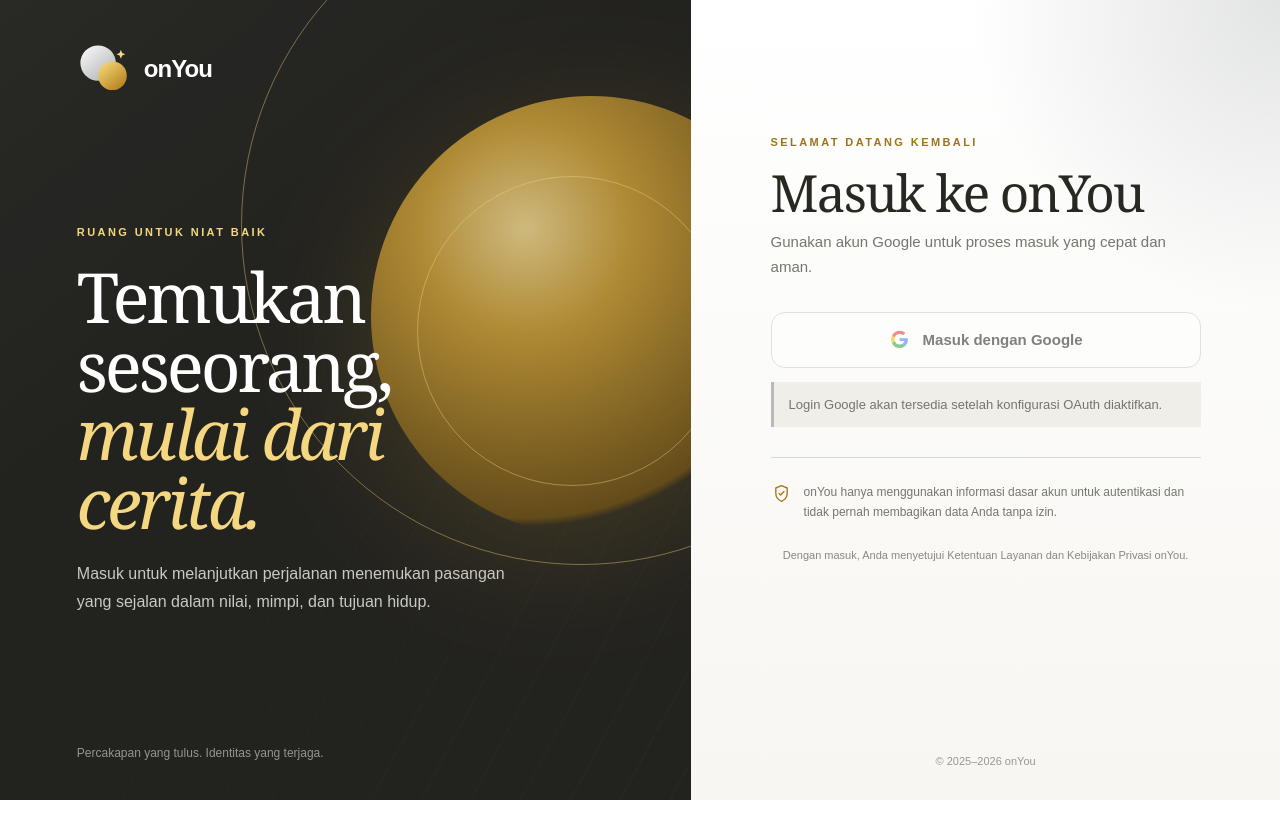
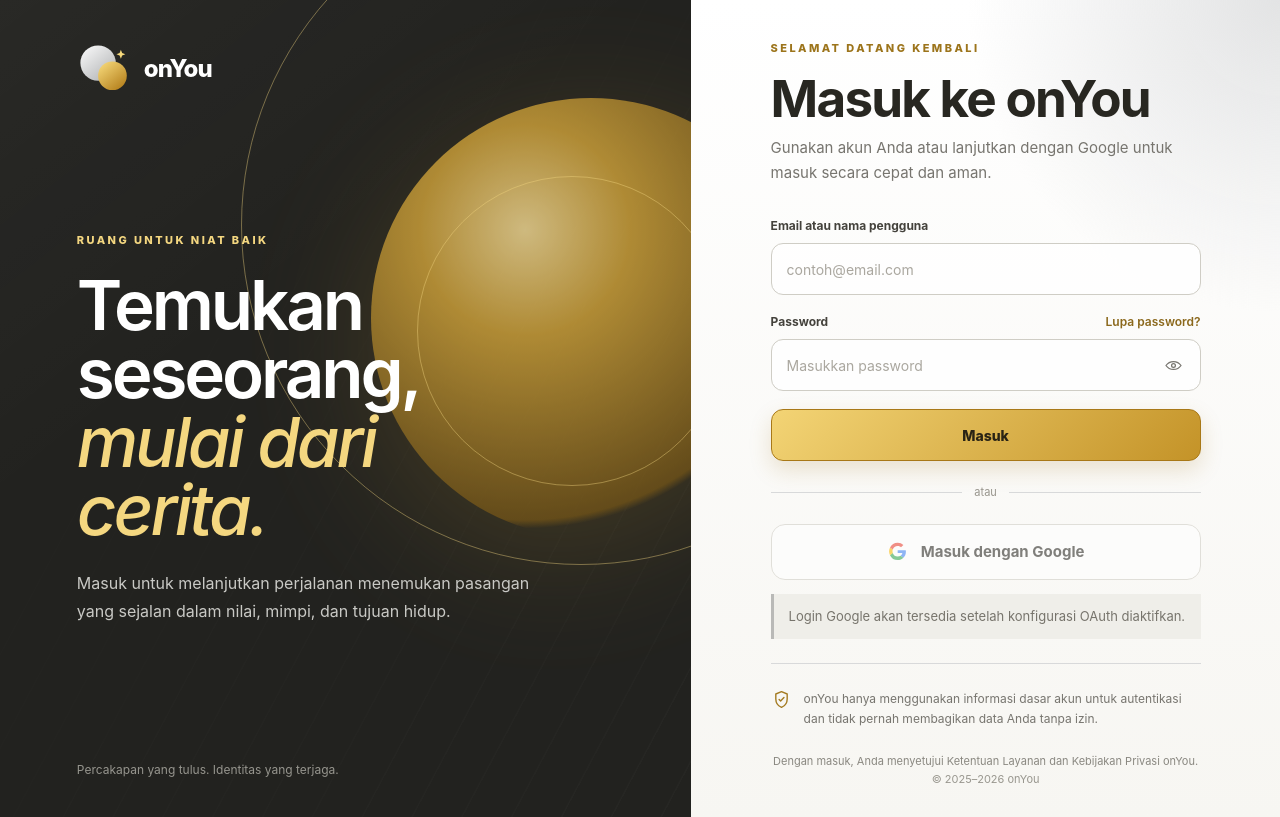
Before and after one commit to n4inz/onYou, a Next.js app: page /login in a window 1280 px wide. Built offline with nearby package versions, Linux system fonts and the light colour scheme; no server answers.

Commit message:
feat: add credential login form

```diff
--- /dev/null
+++ b/src/app/login/credentials-login-form.tsx
@@ -0,0 +1,79 @@
+"use client";
+
+import { useState, type FormEvent } from "react";
+import styles from "./login.module.css";
+
+export function CredentialsLoginForm() {
+  const [showPassword, setShowPassword] = useState(false);
+  const [message, setMessage] = useState<string | null>(null);
+
+  function handleSubmit(event: FormEvent<HTMLFormElement>) {
+    event.preventDefault();
+    setMessage(
+      "Login akun belum terhubung ke layanan pengguna. Silakan gunakan Google untuk sementara.",
+    );
+  }
+
+  return (
+    <form className={styles.credentialsForm} onSubmit={handleSubmit}>
+      <div className={styles.field}>
+        <label htmlFor="identity">Email atau nama pengguna</label>
+        <input
+          id="identity"
+          name="identity"
+          type="text"
+          autoComplete="username"
+          placeholder="contoh@email.com"
+          required
+        />
+      </div>
+
+      <div className={styles.field}>
+        <div className={styles.labelRow}>
+          <label htmlFor="password">Password</label>
+          <a href="#forgot-password">Lupa password?</a>
+        </div>
+        <div className={styles.passwordField}>
+          <input
+            id="password"
+            name="password"
+            type={showPassword ? "text" : "password"}
+            autoComplete="current-password"
+            placeholder="Masukkan password"
+            minLength={8}
+            required
+          />
+          <button
+            type="button"
+            className={styles.passwordToggle}
+            onClick={() => setShowPassword((current) => !current)}
+            aria-label={showPassword ? "Sembunyikan password" : "Tampilkan password"}
+            aria-pressed={showPassword}
+          >
+            <EyeIcon crossed={showPassword} />
+          </button>
+        </div>
+      </div>
+
+      {message ? (
+        <p className={styles.credentialMessage} role="status">
+          {message}
+        </p>
+      ) : null}
+
+      <button className={styles.loginButton} type="submit">
+        Masuk
+      </button>
+    </form>
+  );
+}
+
+function EyeIcon({ crossed }: { crossed: boolean }) {
+  return (
+    <svg viewBox="0 0 24 24" aria-hidden="true">
+      <path d="M2.5 12s3.4-5 9.5-5 9.5 5 9.5 5-3.4 5-9.5 5-9.5-5-9.5-5Z" />
+      <circle cx="12" cy="12" r="2.4" />
+      {crossed ? <path d="m4 4 16 16" /> : null}
+    </svg>
+  );
+}
--- a/src/app/login/login.module.css
+++ b/src/app/login/login.module.css
@@ -11,6 +11,7 @@
   grid-template-columns: minmax(0, 1.08fr) minmax(420px, 0.92fr);
   color: var(--ink);
   background: #f7f6f2;
+  font-family: -apple-system, BlinkMacSystemFont, "SF Pro Text", "SF Pro Display", "Helvetica Neue", Arial, sans-serif;
 }
 
 .page,
@@ -95,14 +96,14 @@
 .story h1 {
   max-width: 600px;
   margin: 22px 0 24px;
-  font-family: Georgia, "Times New Roman", serif;
+  font-family: -apple-system, BlinkMacSystemFont, "SF Pro Display", "Helvetica Neue", Arial, sans-serif;
   font-size: clamp(48px, 5.4vw, 78px);
-  font-weight: 400;
+  font-weight: 640;
   line-height: .99;
   letter-spacing: -.045em;
 }
 
-.story h1 em { display: block; color: var(--gold-light); font-weight: 400; }
+.story h1 em { display: block; color: var(--gold-light); font-weight: 520; }
 
 .intro {
   max-width: 510px;
@@ -141,9 +142,9 @@
 
 .loginContent h2 {
   margin: 14px 0 10px;
-  font-family: Georgia, "Times New Roman", serif;
+  font-family: -apple-system, BlinkMacSystemFont, "SF Pro Display", "Helvetica Neue", Arial, sans-serif;
   font-size: clamp(38px, 4vw, 54px);
-  font-weight: 400;
+  font-weight: 650;
   line-height: 1.08;
   letter-spacing: -.035em;
 }
@@ -155,7 +156,111 @@
   line-height: 1.65;
 }
 
-.form { width: 100%; }
+.credentialsForm,
+.googleForm { width: 100%; }
+
+.credentialsForm { display: grid; gap: 18px; }
+
+.field { display: grid; gap: 8px; }
+
+.field label,
+.labelRow a {
+  color: #44423c;
+  font-size: 12px;
+  font-weight: 680;
+}
+
+.labelRow {
+  display: flex;
+  align-items: center;
+  justify-content: space-between;
+  gap: 16px;
+}
+
+.labelRow a { color: #8b681c; font-weight: 600; text-underline-offset: 3px; }
+
+.field input {
+  width: 100%;
+  height: 52px;
+  padding: 0 15px;
+  border: 1px solid #cfcdc5;
+  border-radius: 12px;
+  color: #292823;
+  background: rgba(255,255,255,.86);
+  font: inherit;
+  font-size: 14px;
+  outline: none;
+  transition: border-color .2s ease, box-shadow .2s ease, background .2s ease;
+}
+
+.field input::placeholder { color: #aaa79f; }
+.field input:focus { border-color: var(--gold); background: #fff; box-shadow: 0 0 0 3px rgba(201,154,46,.14); }
+
+.passwordField { position: relative; }
+.passwordField input { padding-right: 50px; }
+
+.passwordToggle {
+  position: absolute;
+  top: 50%;
+  right: 10px;
+  width: 34px;
+  height: 34px;
+  border: 0;
+  display: grid;
+  place-items: center;
+  color: #77756f;
+  background: transparent;
+  transform: translateY(-50%);
+  cursor: pointer;
+}
+
+.passwordToggle svg {
+  width: 19px;
+  height: 19px;
+  fill: none;
+  stroke: currentColor;
+  stroke-linecap: round;
+  stroke-linejoin: round;
+  stroke-width: 1.6;
+}
+
+.passwordToggle:focus-visible { outline: 2px solid var(--gold); border-radius: 7px; }
+
+.loginButton {
+  min-height: 52px;
+  border: 1px solid #a87817;
+  border-radius: 12px;
+  color: #2a2415;
+  background: linear-gradient(135deg, #f3d475, #c49328);
+  box-shadow: 0 9px 22px rgba(153,111,24,.18);
+  font: inherit;
+  font-size: 14px;
+  font-weight: 760;
+  cursor: pointer;
+  transition: transform .2s ease, box-shadow .2s ease;
+}
+
+.loginButton:hover { transform: translateY(-2px); box-shadow: 0 12px 26px rgba(153,111,24,.24); }
+.loginButton:focus-visible { outline: 3px solid rgba(201,154,46,.34); outline-offset: 3px; }
+
+.credentialMessage {
+  margin: -2px 0 0;
+  color: #766020;
+  font-size: 12px;
+  line-height: 1.55;
+}
+
+.separator {
+  margin: 23px 0;
+  display: flex;
+  align-items: center;
+  gap: 12px;
+  color: #98958d;
+  font-size: 11px;
+}
+
+.separator::before,
+.separator::after { content: ""; height: 1px; flex: 1; background: var(--silver); }
 
 .googleButton {
   width: 100%;
@@ -201,7 +306,7 @@
 .configurationNote { margin: 14px 0 0; color: #77746c; background: #efeee9; border-color: #b9b9b7; }
 
 .trustNote {
-  margin-top: 30px;
+  margin-top: 24px;
   padding-top: 25px;
   border-top: 1px solid var(--silver);
   display: flex;
@@ -255,5 +360,7 @@
 }
 
 @media (prefers-reduced-motion: reduce) {
-  .googleButton { transition: none; }
+  .googleButton,
+  .loginButton,
+  .field input { transition: none; }
 }
--- a/src/app/login/page.tsx
+++ b/src/app/login/page.tsx
@@ -4,12 +4,13 @@
 import { redirect } from "next/navigation";
 import { AuthError } from "next-auth";
 import { signIn } from "@/auth";
+import { CredentialsLoginForm } from "./credentials-login-form";
 import { GoogleLoginButton } from "./google-login-button";
 import styles from "./login.module.css";
 
 export const metadata: Metadata = {
   title: "Masuk | onYou",
-  description: "Masuk ke onYou dengan akun Google Anda.",
+  description: "Masuk ke onYou menggunakan akun Anda atau Google.",
 };
 
 const errorMessages: Record<string, string> = {
@@ -111,7 +112,8 @@
           <p className={styles.step}>SELAMAT DATANG KEMBALI</p>
           <h2>Masuk ke onYou</h2>
           <p className={styles.description}>
-            Gunakan akun Google untuk proses masuk yang cepat dan aman.
+            Gunakan akun Anda atau lanjutkan dengan Google untuk masuk secara
+            cepat dan aman.
           </p>
 
           {errorMessage ? (
@@ -120,7 +122,13 @@
             </div>
           ) : null}
 
-          <form action={loginWithGoogle} className={styles.form}>
+          <CredentialsLoginForm />
+
+          <div className={styles.separator} aria-hidden="true">
+            <span>atau</span>
+          </div>
+
+          <form action={loginWithGoogle} className={styles.googleForm}>
             <GoogleLoginButton disabled={!googleAuthConfigured} />
           </form>
 
```
Also changed, not shown: 1 other file (tests, documents, lock files or other folders).
